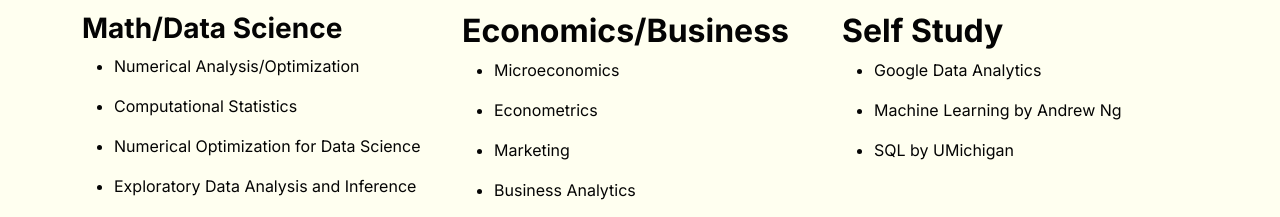
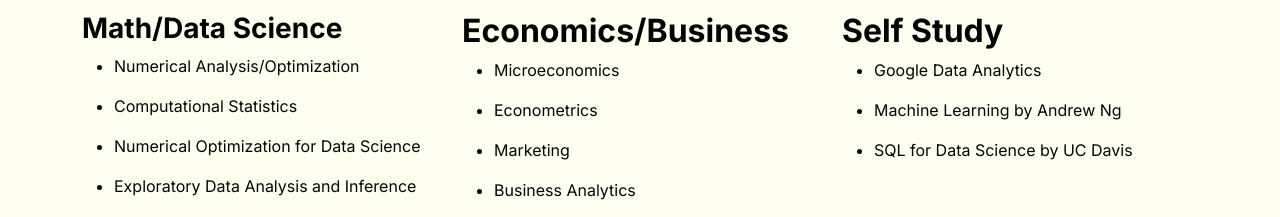
Before and after one commit to mpickles/mpickles.github.io, a website: page html/about.html in a window 1280 px wide. Shown: the part 1551-1768 px from the top of the page. Drawn offline with nearby package versions, Linux system fonts and the light colour scheme; a web font is replaced by a local one.

Commit message:
updated about me courses

```diff
--- a/html/about.html
+++ b/html/about.html
@@ -219,7 +219,7 @@
                                     <p class="lead2">Machine Learning by Andrew Ng</p>
                                 </li>
                                 <li>
-                                    <p class="lead2">SQL by UMichigan</p>
+                                    <p class="lead2">SQL for Data Science by UC Davis</p>
                                 </li>
                             </ul>
                         </div>
```
